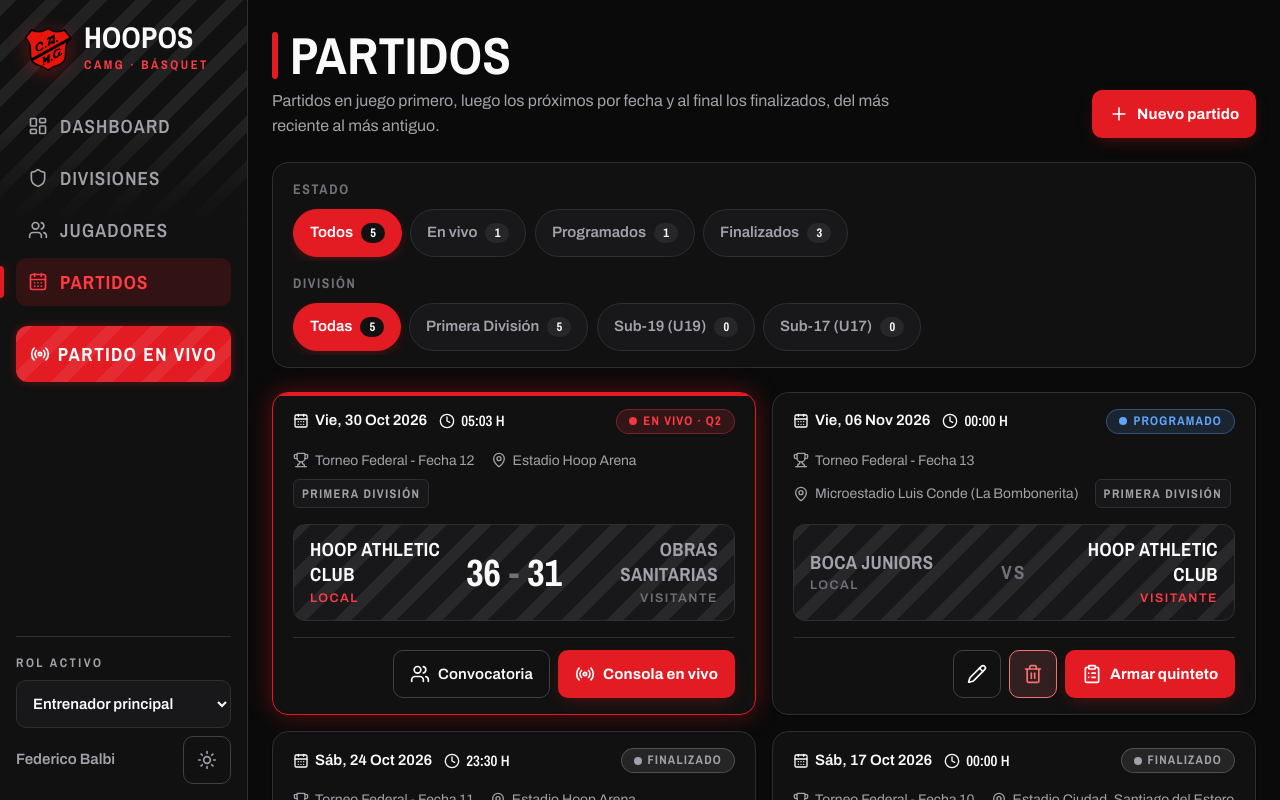
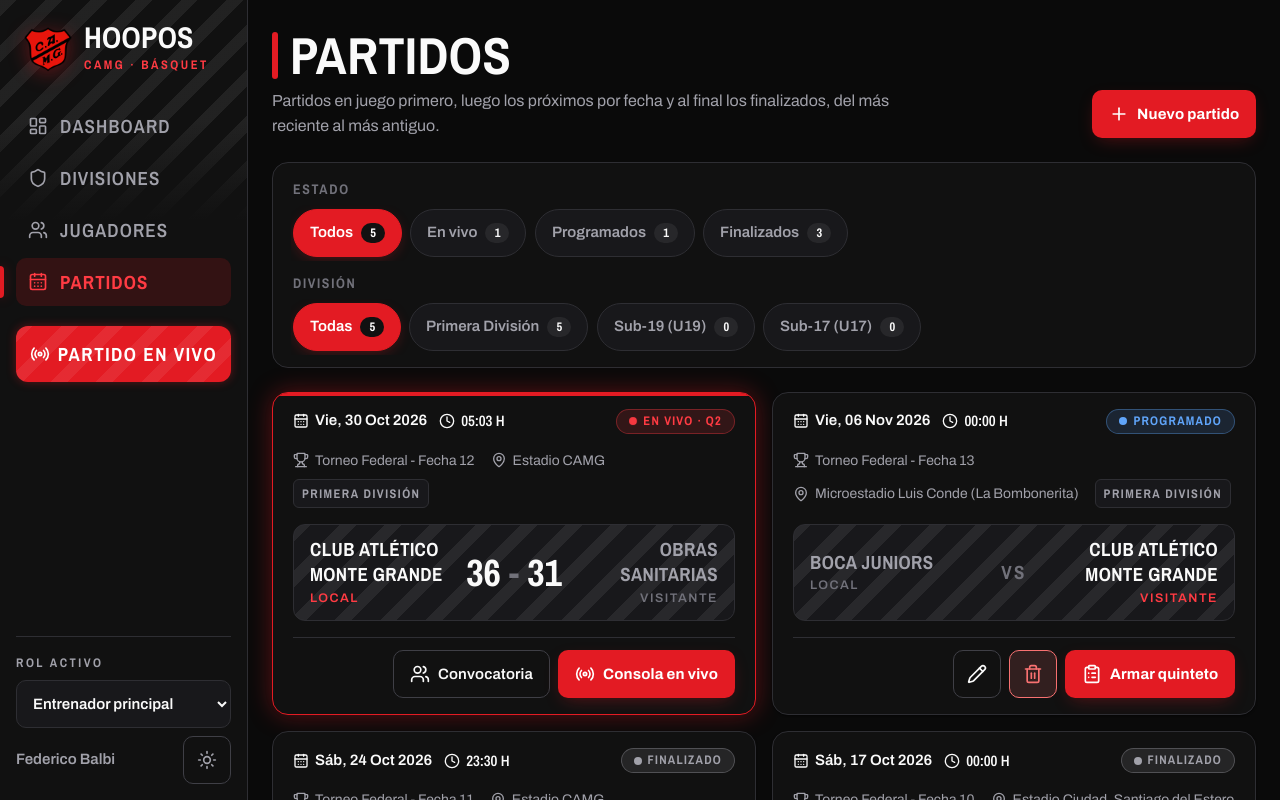
Before and after one commit to alanshalem/hoop, a Next.js app: page /matches in a window 1280 px wide. Built offline with nearby package versions, Linux system fonts and the light colour scheme.

Commit message:
fix(seed): name the club Club Atletico Monte Grande and reseed stored data (store v3)

```diff
--- a/src/core/application/stores/club-state.ts
+++ b/src/core/application/stores/club-state.ts
@@ -24,7 +24,7 @@ export interface ClubDataState {
  * Bump whenever the persisted shape changes; older storage is reseeded.
  * v2: derived scoreboard, startingLineupOwn, users, medicalNote, full play-by-play seed.
  */
-export const CLUB_STORE_VERSION = 2;
+export const CLUB_STORE_VERSION = 3;
 
 export function createInitialClubState(now: Date = new Date()): ClubDataState {
   const seed = createSeedState(now);
--- a/src/core/infrastructure/mocks/seed-data.ts
+++ b/src/core/infrastructure/mocks/seed-data.ts
@@ -12,11 +12,11 @@ import { generatePlayByPlay, PeriodPlan } from './play-by-play-generator';
  * =============================================================================
  */
 
-export const SEED_CLUB_ID = 'club-hoop-arg';
+export const SEED_CLUB_ID = 'club-camg';
 
 export const CLUB_PROFILE = {
   id: SEED_CLUB_ID,
-  name: 'Hoop Athletic Club',
+  name: 'Club Atlético Monte Grande',
   season: '2025/2026',
 } as const;
 
@@ -38,11 +38,11 @@ function seedUser(id: string, name: string, email: string, role: User['role']):
 }
 
 export const SEED_USERS: User[] = [
-  seedUser('user-coach-1', 'Federico Balbi', 'fbalbi@hoop.com.ar', 'HEAD_COACH'),
-  seedUser('user-assistant-1', 'Mariano Ginóbili', 'mginobili@hoop.com.ar', 'ASSISTANT_STATISTICIAN'),
-  seedUser('user-admin-1', 'Alejandro Montecchia', 'admin@hoop.com.ar', 'ADMIN'),
-  seedUser('user-coach-2', 'Sergio Hernández', 'shernandez@hoop.com.ar', 'HEAD_COACH'),
-  seedUser('user-coach-3', 'Julio Lamas', 'jlamas@hoop.com.ar', 'HEAD_COACH'),
+  seedUser('user-coach-1', 'Federico Balbi', 'fbalbi@camg.com.ar', 'HEAD_COACH'),
+  seedUser('user-assistant-1', 'Mariano Ginóbili', 'mginobili@camg.com.ar', 'ASSISTANT_STATISTICIAN'),
+  seedUser('user-admin-1', 'Alejandro Montecchia', 'admin@camg.com.ar', 'ADMIN'),
+  seedUser('user-coach-2', 'Sergio Hernández', 'shernandez@camg.com.ar', 'HEAD_COACH'),
+  seedUser('user-coach-3', 'Julio Lamas', 'jlamas@camg.com.ar', 'HEAD_COACH'),
 ];
 
 export const SEED_DIVISIONS: Division[] = [
@@ -305,7 +305,7 @@ export const SEED_PLAYERS: Player[] = [
 export const SEED_TEAMS: Team[] = [
   {
     id: 'team-primera',
-    name: 'Hoop Athletic Club - Primera',
+    name: `${CLUB_PROFILE.name} - Primera`,
     divisionId: 'div-primera',
     season: CLUB_PROFILE.season,
     headCoachId: 'user-coach-1',
@@ -318,7 +318,7 @@ export const SEED_TEAMS: Team[] = [
   },
   {
     id: 'team-u19',
-    name: 'Hoop Athletic Club - U19',
+    name: `${CLUB_PROFILE.name} - U19`,
     divisionId: 'div-u19',
     season: CLUB_PROFILE.season,
     headCoachId: 'user-coach-2',
@@ -328,7 +328,7 @@ export const SEED_TEAMS: Team[] = [
   },
   {
     id: 'team-u17',
-    name: 'Hoop Athletic Club - U17',
+    name: `${CLUB_PROFILE.name} - U17`,
     divisionId: 'div-u17',
     season: CLUB_PROFILE.season,
     headCoachId: 'user-coach-3',
@@ -436,7 +436,7 @@ export function createSeedMatches(now: Date): Match[] {
       rivalTeamName: 'Peñarol de Mar del Plata',
       condition: 'HOME',
       tournament: 'Torneo Federal - Fecha 9',
-      venue: 'Estadio Hoop Arena',
+      venue: 'Estadio CAMG',
       status: 'FINISHED',
       starterIds: ['p-1', 'p-3', 'p-6', 'p-7', 'p-10'],
       periods: [
@@ -474,7 +474,7 @@ export function createSeedMatches(now: Date): Match[] {
       rivalTeamName: 'Ferro Carril Oeste',
       condition: 'HOME',
       tournament: 'Torneo Federal - Fecha 11',
-      venue: 'Estadio Hoop Arena',
+      venue: 'Estadio CAMG',
       status: 'FINISHED',
       starterIds: ['p-1', 'p-3', 'p-5', 'p-7', 'p-9'],
       periods: [
@@ -495,7 +495,7 @@ export function createSeedMatches(now: Date): Match[] {
         rivalTeamName: 'Obras Sanitarias',
         condition: 'HOME',
         tournament: 'Torneo Federal - Fecha 12',
-        venue: 'Estadio Hoop Arena',
+        venue: 'Estadio CAMG',
         status: 'LIVE',
         starterIds: ['p-1', 'p-4', 'p-5', 'p-7', 'p-9'],
         periods: [
--- a/src/presentation/organisms/MatchFormModal/MatchFormModal.tsx
+++ b/src/presentation/organisms/MatchFormModal/MatchFormModal.tsx
@@ -211,7 +211,7 @@ export const MatchFormModal: React.FC<MatchFormModalProps> = ({
         />
         <TextField
           label="Estadio o cancha"
-          placeholder="Ej. Estadio Hoop Arena"
+          placeholder="Ej. Estadio CAMG"
           error={errors.venue?.message}
           {...register('venue')}
         />
```
Also changed, not shown: 1 other file (tests, documents, lock files or other folders).
